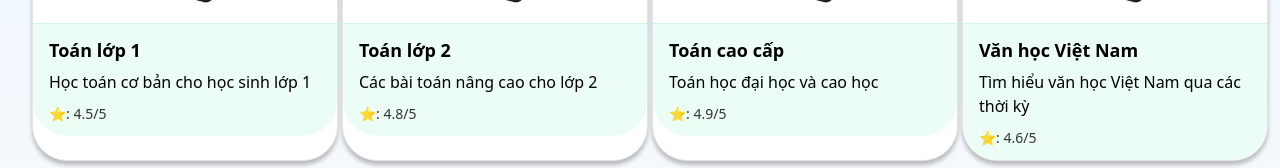
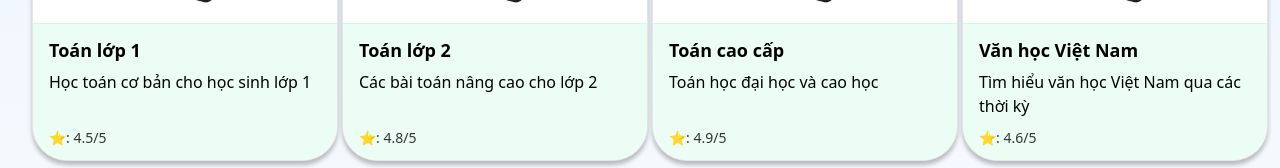
Before and after one commit to LinkenZone/Client, a React (Vite) app: page /lesson in a window 1280 px wide. Shown: the part 523-691 px from the top of the page. Built offline with nearby package versions, Linux system fonts and the light colour scheme; no server answers.

Commit message:
Cập nhật lại lessoncard

```diff
--- a/src/components/LessonCard.jsx
+++ b/src/components/LessonCard.jsx
@@ -20,7 +20,9 @@ function LessonCard({ lesson }) {
         </div>
         <div className="rounded-b-[35px] border-t border-[#d1fae5] bg-[#ecfdf5] p-3 px-4">
           <h3 className="font-roboto mb-1.5 text-lg font-bold text-black">{lesson.title}</h3>
-          <p className="font-roboto mb-2.5 text-base text-black">{lesson.description}</p>
+          <p className="font-roboto mb-2.5 h-12 text-base leading-6 text-black line-clamp-2">
+            {lesson.description}
+          </p>
           <p className="text-sm text-[#333]">⭐: {lesson.rating}/5</p>
         </div>
       </div>
```
